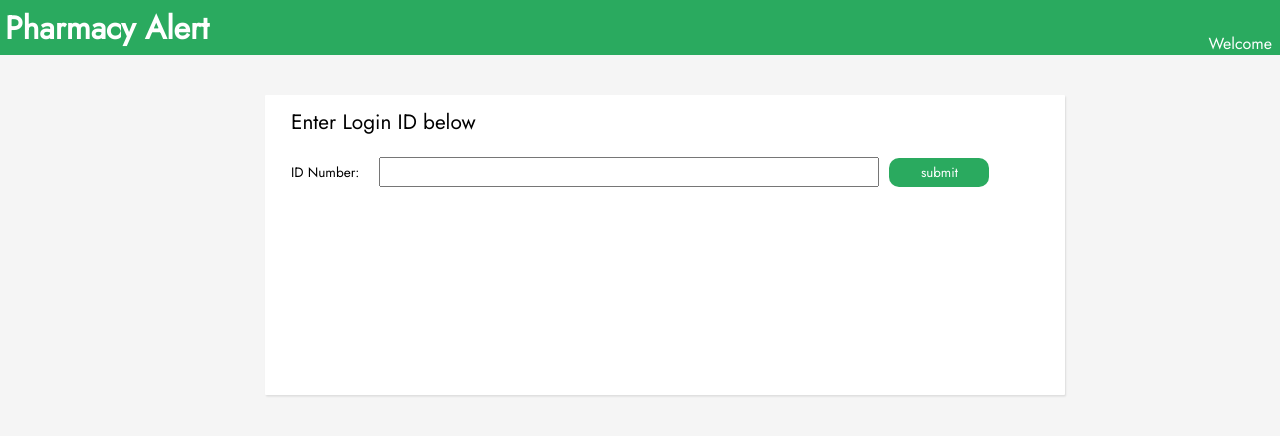
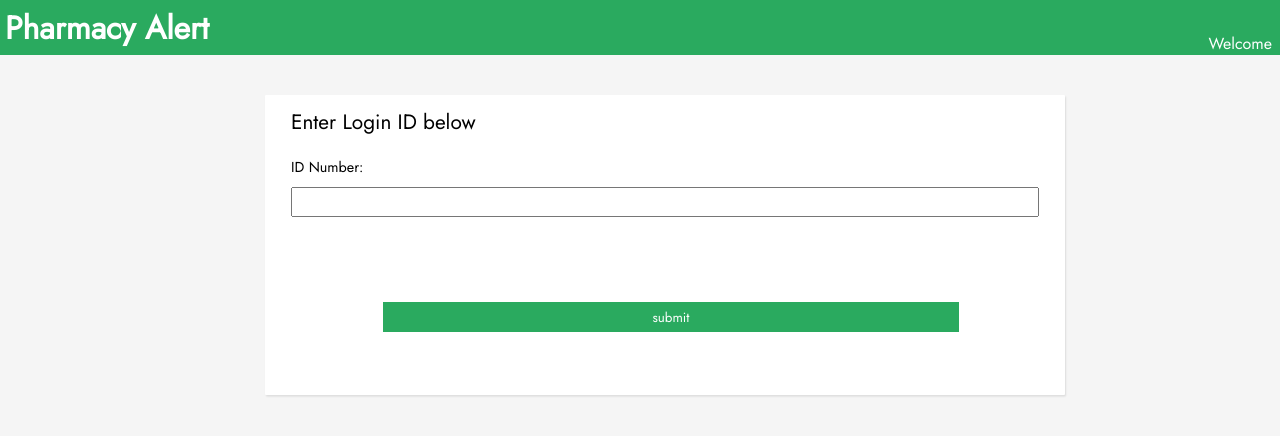
Before and after one commit to Mihir42/React-Pharmacy-Alert, a React (Vite) app: page / in a window 1280 px wide. Shown: the top 436 px of the page. Built offline with nearby package versions, Linux system fonts and the light colour scheme.

Commit message:
Small changes on login form
Changed some positioning using flex

```diff
--- a/src/components/entity/login/LoginForm.scss
+++ b/src/components/entity/login/LoginForm.scss
@@ -1,23 +1,26 @@
-label.idLabel {
-  font-size: 85%;
-  margin-right: 20px;
+form.idForm {
+  font-size: 90%;
+  display: flex;
+  flex-direction: column;
 }
 
-form.idForm {
-  padding: 10px;
+label.idLabel {
+  margin: 10px;
 }
 
 input.idInput {
   height: 30px;
-  width: 500px;
+  margin: 0 10px 10px 10px;
 }
 
 input.submitButton {
-  background-color: #2aaa5f;
+  width: 75%;
+  height: 30px;
+  margin-top: 75px;
+  margin-right: 90px;
+  border: none;
+  background: #2aaa5f;
   color: white;
-  border: none;
-  margin-left: 10px;
-  padding: 5px;
-  width: 100px;
-  border-radius: 10px;
+  cursor: pointer;
+  align-self: flex-end;
 }
```
